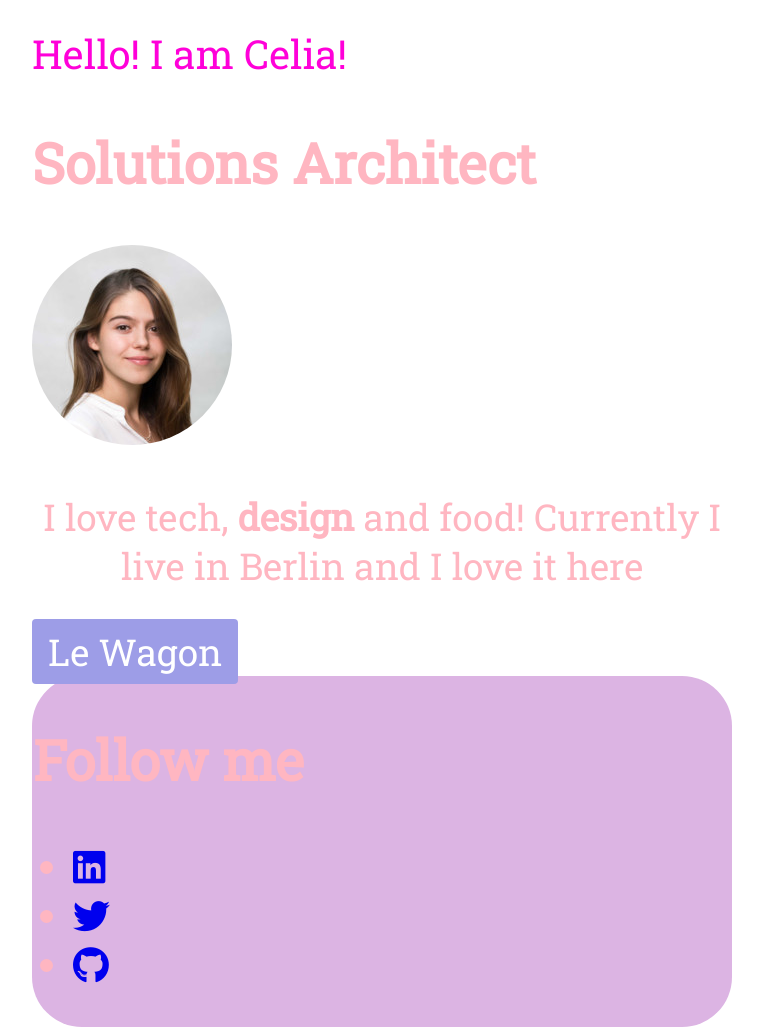
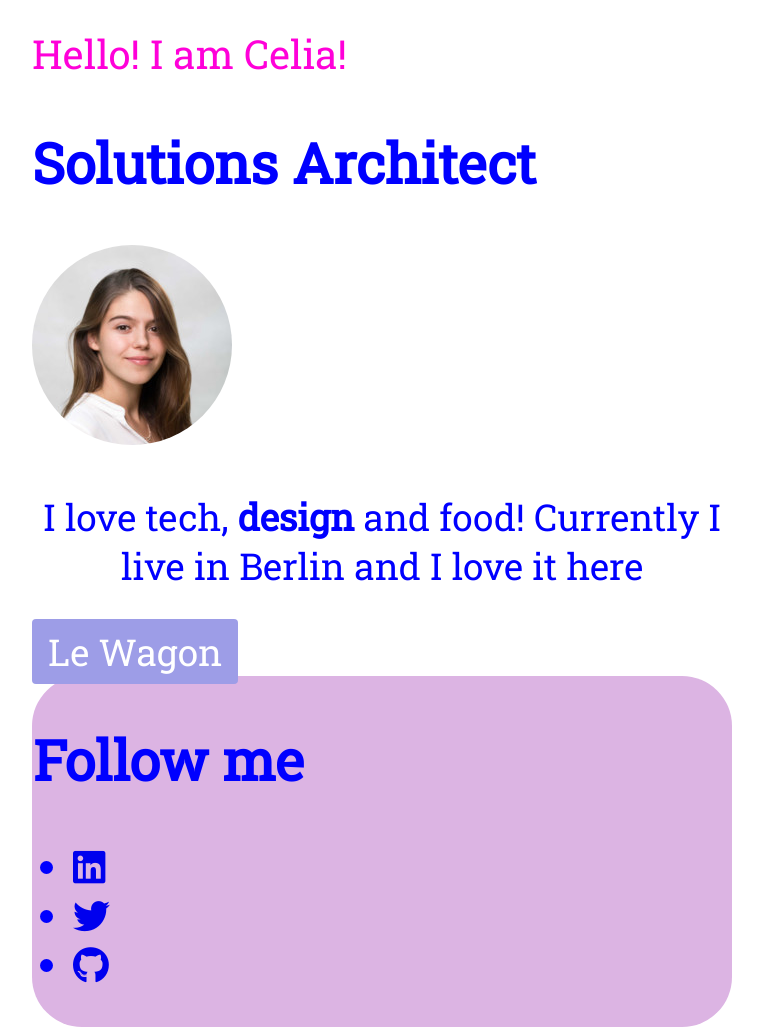
Before and after one commit to celiahalenke/profile, a plain HTML site: page index.html in a window 1280 px wide. Shown: the whole page, without its empty margins (258-1021 px from the left). Drawn offline with Linux system fonts and the light colour scheme.

Commit message:
make my profile prettier

```diff
--- a/style.css
+++ b/style.css
@@ -6,7 +6,7 @@ h1 {
 }
 body {
   font-family: 'Roboto Slab', serif;
-  color: lightpink;
+  color: blue;
   font-size: 37px;
 }
 img {
```
